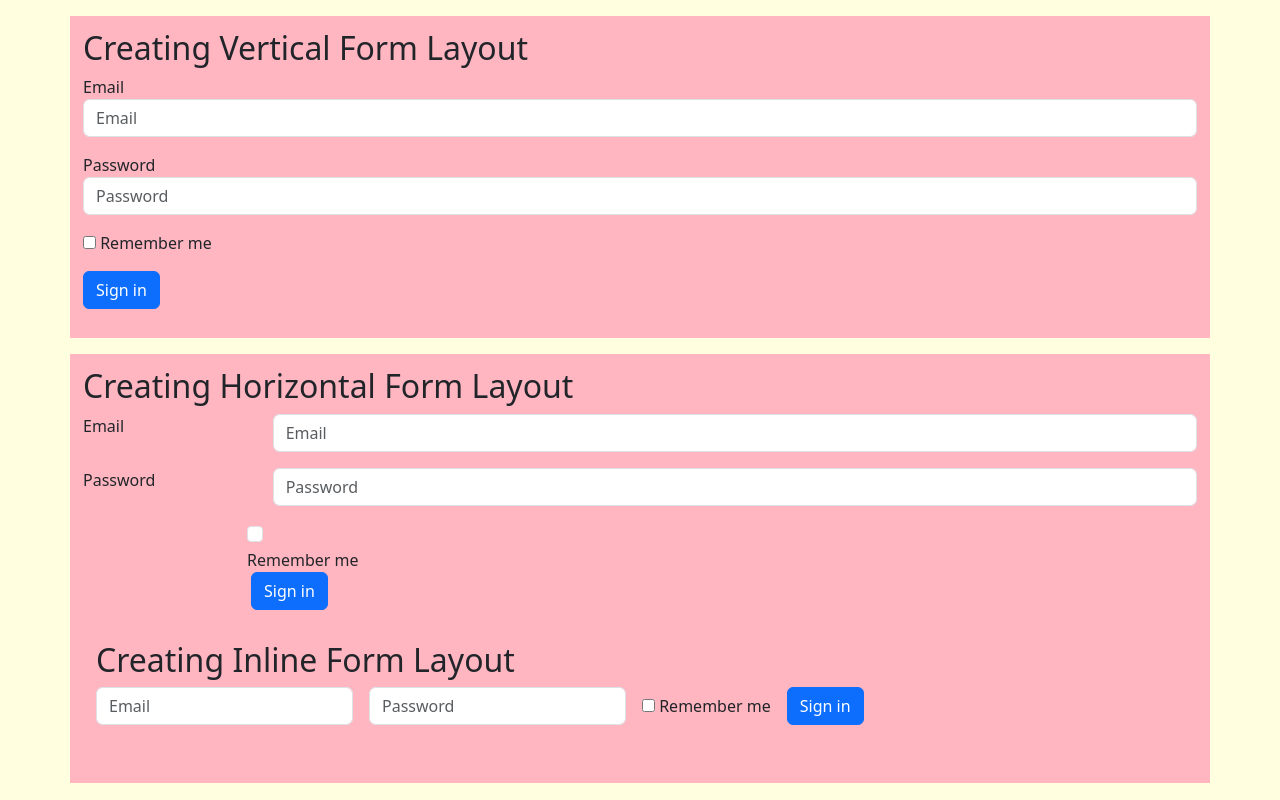
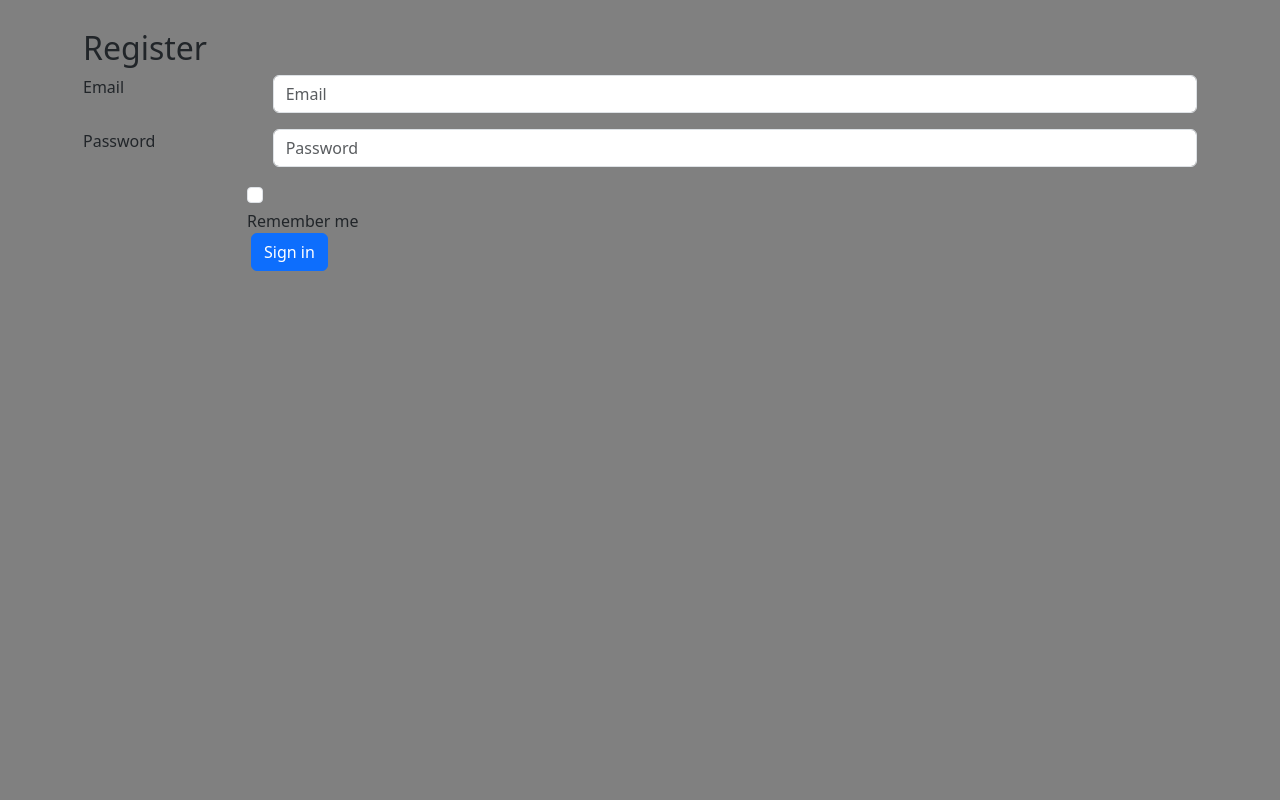
Before and after one commit to AnushkaPalObmontessori/practice-3, a plain HTML site: page index.html in a window 1280 px wide. Drawn offline with nearby package versions, Linux system fonts and the light colour scheme.

Commit message:
Update index.html

```diff
--- a/index.html
+++ b/index.html
@@ -10,48 +10,17 @@
 </head>
 <style>
 body {
-background-color: lightyellow;
+background-color: grey;
 }
 
 .container {
-background-color: lightpink;
+background-color: grey;
 padding: 13px;
 }
 </style>
 <body>
 <div class="container mt-3">
-<h2>Creating Vertical Form Layout</h2>
-<form>
-
-</form>
-   <div class="email mb-3">
-       <label for="inputEmail">Email</label>
-       <input type="email" class="form-control" id="inputEmail" placeholder="Email">
-   </div>
-
-   <div class="email mb-3">
-       <label for="inputPassword">Password</label>
-       <input type="password" class="form-control" id="inputPassword" placeholder="Password">
-   </div>
-
-   <div class="email mb-3">
-       <div >
-           <input type="checkbox" id="checkRemember">
-           <label for="checkRemember">Remember me</label>
-       </div>
-   </div>
-
-   <div class="email mb-3">
-    <button type="submit" class="btn btn-primary">Sign in</button>
-</div>
-
-</form>
-</div>
-
-
-
-<div class="container mt-3">
-<h2>Creating Horizontal Form Layout</h2>
+<h2>Register</h2>
 <form>
 
 </form>
@@ -88,33 +57,6 @@ padding: 13px;
 
 </form>
 </div>
-
-
-	<div>
-    <div class="container mb-3">
-    <h2>Creating Inline Form Layout</h2>
-    <form>
-        <div class="row align-items-center g-3">
-            <div class="col-auto">
-                <label class="visually-hidden" for="inputEmail">Email</label>
-                <input type="email" class="form-control" id="inputEmail" placeholder="Email">
-            </div>
-            <div class="col-auto">
-                <label class= "visually-hidden" for="inputPassword">Password</label>
-                <input class="form-control" type="password" id="inputPassword" placeholder="Password">
-            </div>
-            <div class="col-auto">
-                <input type="checkbox" id="checkRemember">
-                <label for="checkRemember">Remember me</label>
-            </div>
-            <div class="col-auto">
-        <button type="submit" class="btn btn-primary">Sign in</button>
-            </div>
-        </div>
-    </form>
-</div>
-	</form>
-</body>
 </html>
 
 </html>
```
